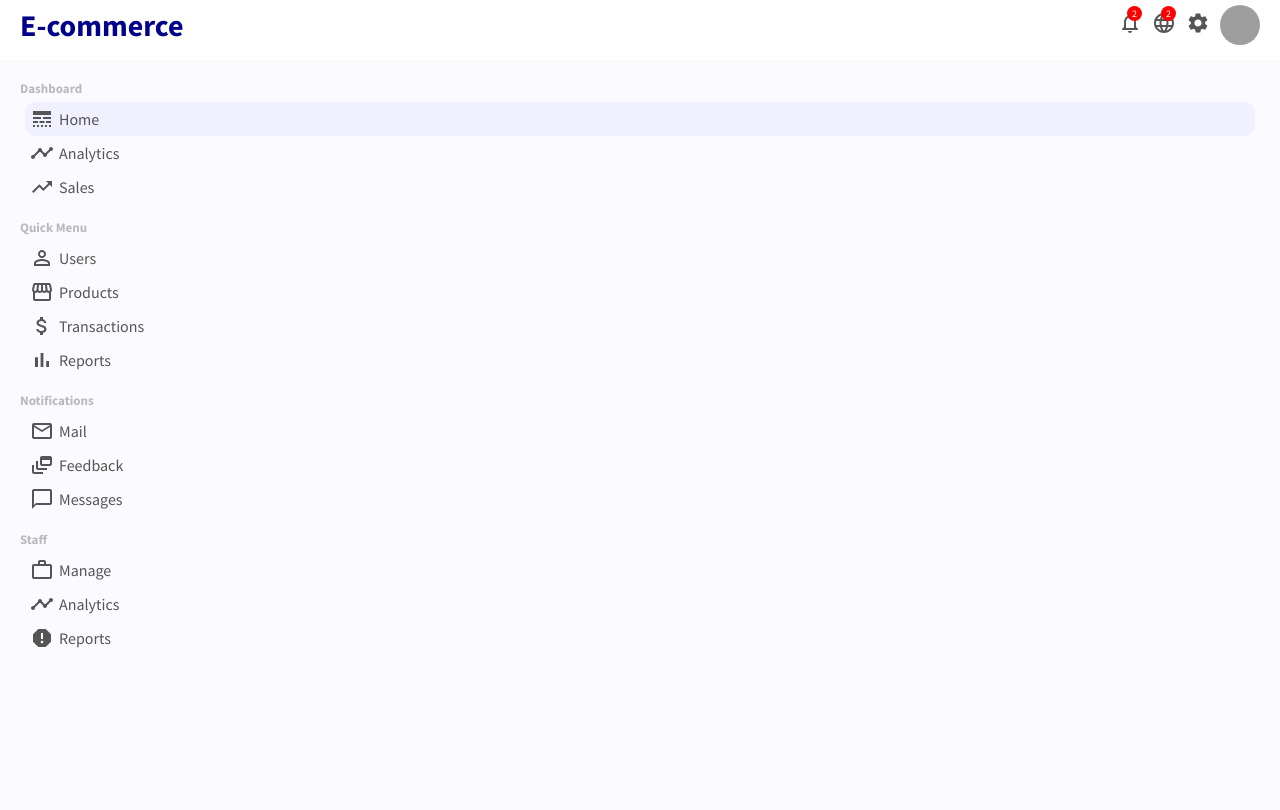
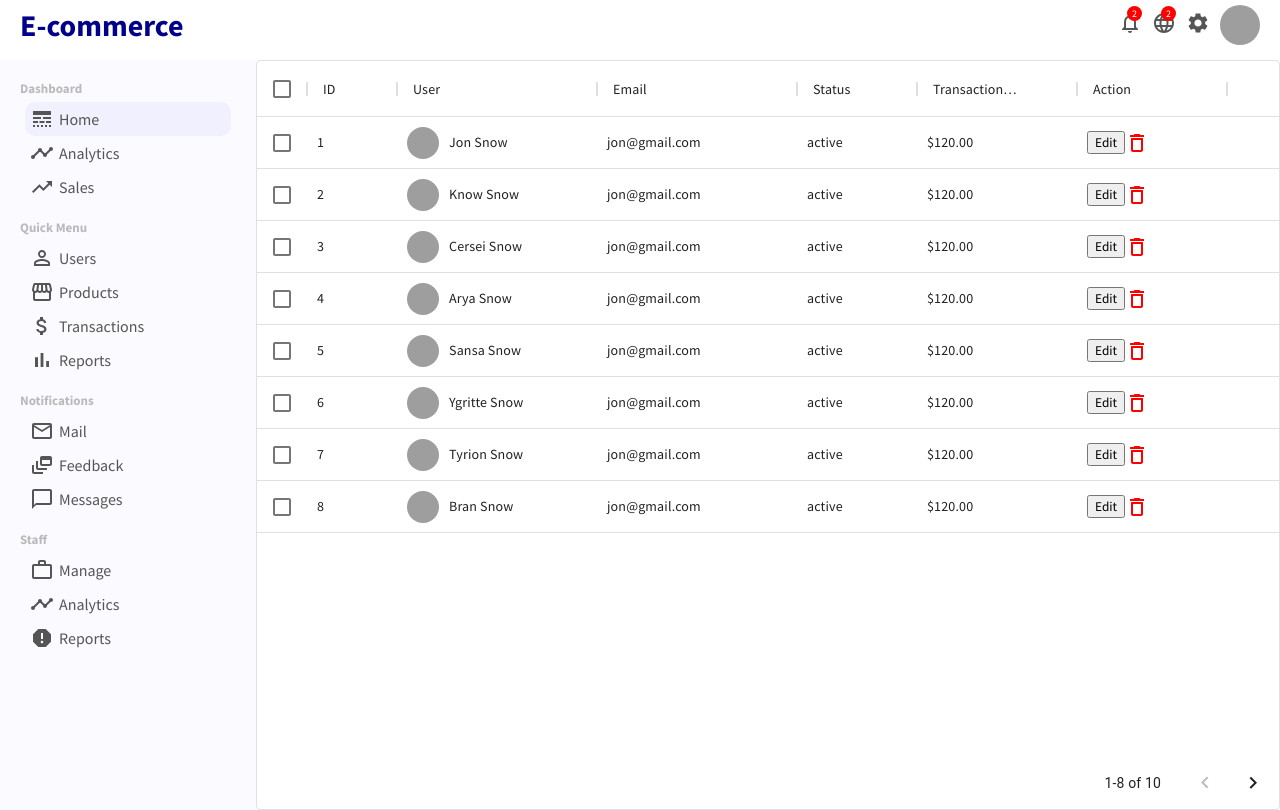
Before and after one commit to ThomassMathisen/react-dashboard, a React (Create React App) app: page /users in a window 1280 px wide. Built offline with nearby package versions, Linux system fonts and the light colour scheme; grey boxes are pictures that could not be loaded.

Commit message:
Create userList page

```diff
--- a/package.json
+++ b/package.json
@@ -4,6 +4,7 @@
   "private": true,
   "dependencies": {
     "@material-ui/core": "^4.12.4",
+    "@material-ui/data-grid": "^4.0.0-alpha.37",
     "@material-ui/icons": "^4.11.3",
     "@testing-library/jest-dom": "^5.16.5",
     "@testing-library/react": "^13.4.0",
--- a/src/App.js
+++ b/src/App.js
@@ -3,6 +3,7 @@
 import Home from "./pages/home/Home";
 import "./app.css";
 import { BrowserRouter as Router, Routes, Route } from "react-router-dom";
+import UserList from "./pages/userList/UserList";
 
 function App() {
   return (
@@ -12,6 +13,7 @@
         <Sidebar />
         <Routes>
           <Route path="/" element={<Home />} />
+          <Route path="/users" element={<UserList />} />
         </Routes>
       </div>
     </Router>
--- a/src/dummyData.js
+++ b/src/dummyData.js
@@ -76,7 +76,7 @@
   },
   {
     id: 2,
-    username: "Jon Snow",
+    username: "Know Snow",
     avatar:
       "https://images.pexels.com/photos/1152994/pexels-photo-1152994.jpeg?auto=compress&cs=tinysrgb&dpr=2&w=500",
     email: "jon@gmail.com",
@@ -85,7 +85,7 @@
   },
   {
     id: 3,
-    username: "Jon Snow",
+    username: "Cersei Snow",
     avatar:
       "https://images.pexels.com/photos/1152994/pexels-photo-1152994.jpeg?auto=compress&cs=tinysrgb&dpr=2&w=500",
     email: "jon@gmail.com",
@@ -94,7 +94,7 @@
   },
   {
     id: 4,
-    username: "Jon Snow",
+    username: "Arya Snow",
     avatar:
       "https://images.pexels.com/photos/1152994/pexels-photo-1152994.jpeg?auto=compress&cs=tinysrgb&dpr=2&w=500",
     email: "jon@gmail.com",
@@ -103,7 +103,7 @@
   },
   {
     id: 5,
-    username: "Jon Snow",
+    username: "Sansa Snow",
     avatar:
       "https://images.pexels.com/photos/1152994/pexels-photo-1152994.jpeg?auto=compress&cs=tinysrgb&dpr=2&w=500",
     email: "jon@gmail.com",
@@ -112,7 +112,7 @@
   },
   {
     id: 6,
-    username: "Jon Snow",
+    username: "Ygritte Snow",
     avatar:
       "https://images.pexels.com/photos/1152994/pexels-photo-1152994.jpeg?auto=compress&cs=tinysrgb&dpr=2&w=500",
     email: "jon@gmail.com",
@@ -121,7 +121,7 @@
   },
   {
     id: 7,
-    username: "Jon Snow",
+    username: "Tyrion Snow",
     avatar:
       "https://images.pexels.com/photos/1152994/pexels-photo-1152994.jpeg?auto=compress&cs=tinysrgb&dpr=2&w=500",
     email: "jon@gmail.com",
@@ -130,7 +130,7 @@
   },
   {
     id: 8,
-    username: "Jon Snow",
+    username: "Bran Snow",
     avatar:
       "https://images.pexels.com/photos/1152994/pexels-photo-1152994.jpeg?auto=compress&cs=tinysrgb&dpr=2&w=500",
     email: "jon@gmail.com",
--- a/src/pages/home/Home.jsx
+++ b/src/pages/home/Home.jsx
@@ -7,7 +7,7 @@
 
 export default function Home() {
   return (
-    <div>
+    <div className="home">
       <FeaturedInfo />
       <Chart
         data={userData}
--- /dev/null
+++ b/src/pages/userList/UserList.jsx
@@ -0,0 +1,70 @@
+import "./userList.css";
+import { DataGrid } from "@material-ui/data-grid";
+import { DeleteOutline } from "@material-ui/icons";
+import { userRows } from "../../dummyData";
+import { Link } from "react-router-dom";
+import { useState } from "react";
+
+export default function UserList() {
+  const [data, setData] = useState(userRows);
+
+  const handleDelete = (id) => {
+    setData(data.filter((item) => item.id !== id));
+  };
+  const columns = [
+    { field: "id", headerName: "ID", width: 90 },
+    {
+      field: "user",
+      headerName: "User",
+      width: 200,
+      renderCell: (params) => {
+        return (
+          <div className="userListUser">
+            <img className="userListImg" src={params.row.avatar} alt="" />
+            {params.row.username}
+          </div>
+        );
+      },
+    },
+    { field: "email", headerName: "Email", width: 200 },
+    {
+      field: "status",
+      headerName: "Status",
+      width: 120,
+    },
+    {
+      field: "transaction",
+      headerName: "Transaction Volume",
+      width: 160,
+    },
+    {
+      field: "action",
+      headerName: "Action",
+      width: 150,
+      renderCell: (params) => {
+        return (
+          <>
+            <Link to={"/user/" + params.row.id}>
+              <button className="userListEdit">Edit</button>
+            </Link>
+            <DeleteOutline
+              className="userListDelete"
+              onClick={() => handleDelete(params.row.id)}
+            />
+          </>
+        );
+      },
+    },
+  ];
+  return (
+    <div className="userList">
+      <DataGrid
+        rows={data}
+        disableSelectionOnClick
+        columns={columns}
+        pageSize={8}
+        checkboxSelection
+      />
+    </div>
+  );
+}
--- /dev/null
+++ b/src/pages/userList/userList.css
@@ -0,0 +1,31 @@
+.userList {
+  flex: 4
+}
+
+.userListUser {
+  display: flex;
+  align-items: center;
+}
+
+.userListImg {
+  width: 32px;
+  height: 32px;
+  border-radius: 50%;
+  object-fit: cover;
+  margin-right: 10px;
+}
+
+.userEditList {
+  border: none;
+  border-radius: 10px;
+  padding: 5px 10px;
+  background-color: #3bb077;
+  color: white;
+  cursor: pointer;
+  margin-right: 2
+}
+
+.userListDelete {
+  color: red;
+  cursor: pointer;
+}
```
Also changed, not shown: 1 other file (tests, documents, lock files or other folders).
